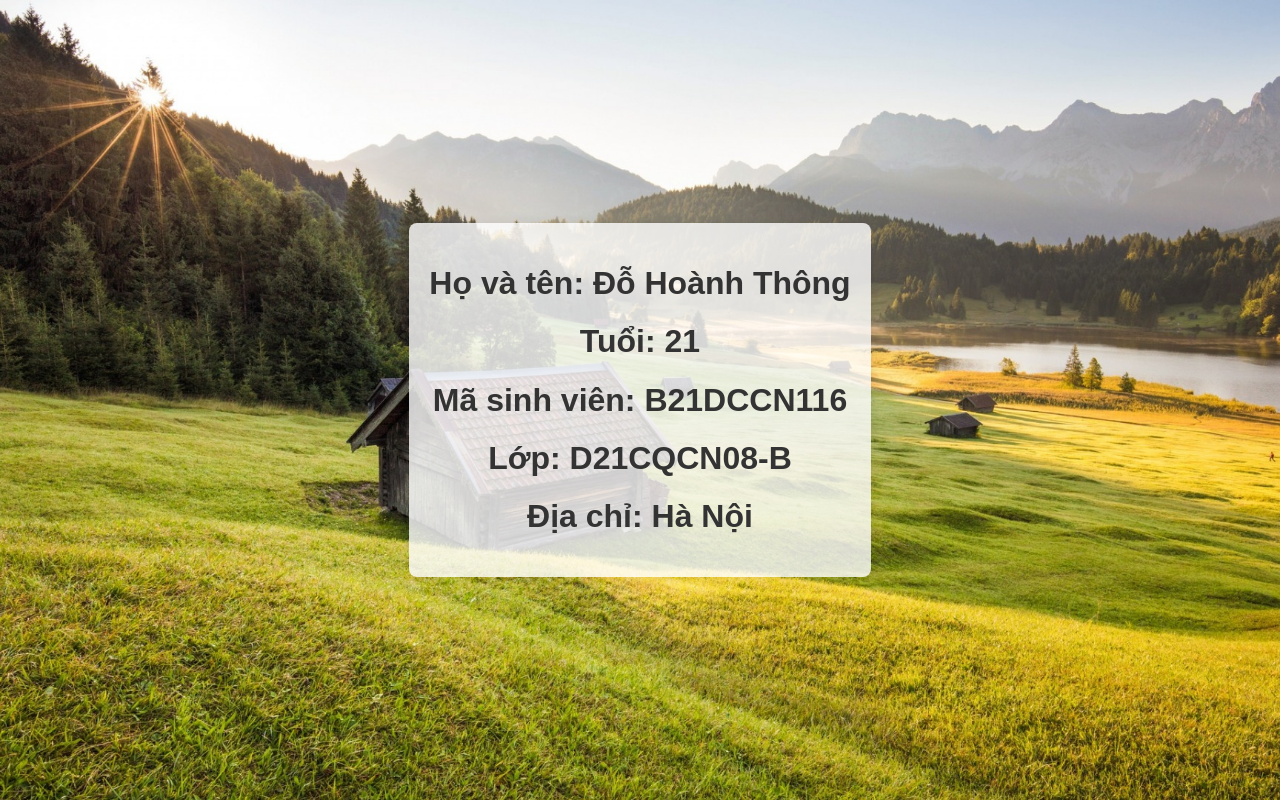
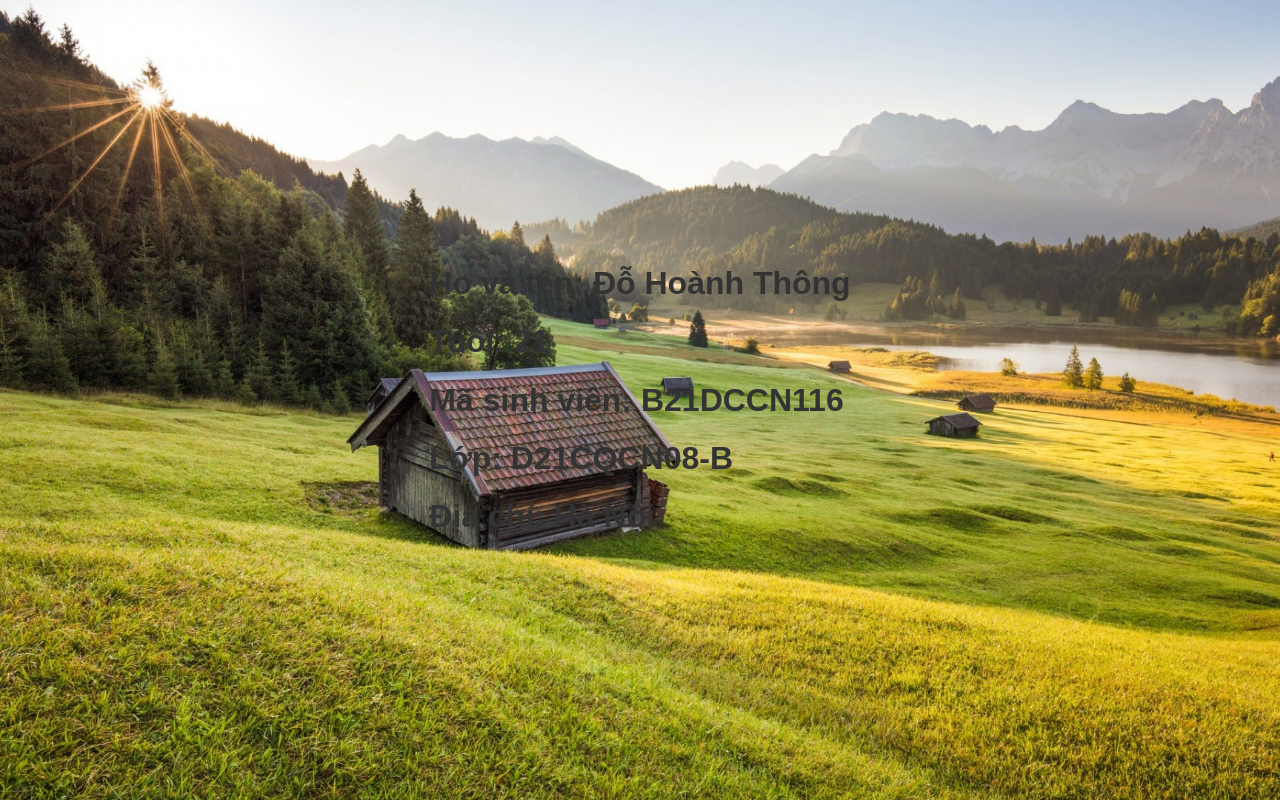
Before and after one commit to DoHoanhThong/DoHoanhThong.github.io, a plain HTML site: page index.html in a window 1280 px wide. Drawn offline with Linux system fonts and the light colour scheme.

Commit message:
Update index.html

```diff
--- a/index.html
+++ b/index.html
@@ -35,7 +35,7 @@
 </head>
 
 <body>
-    <div class="ThongTin container">
+    <div class="ThongTin">
         <div class="FullName">
             <h1>Họ và tên: Đỗ Hoành Thông</h1>
         </div>
```
